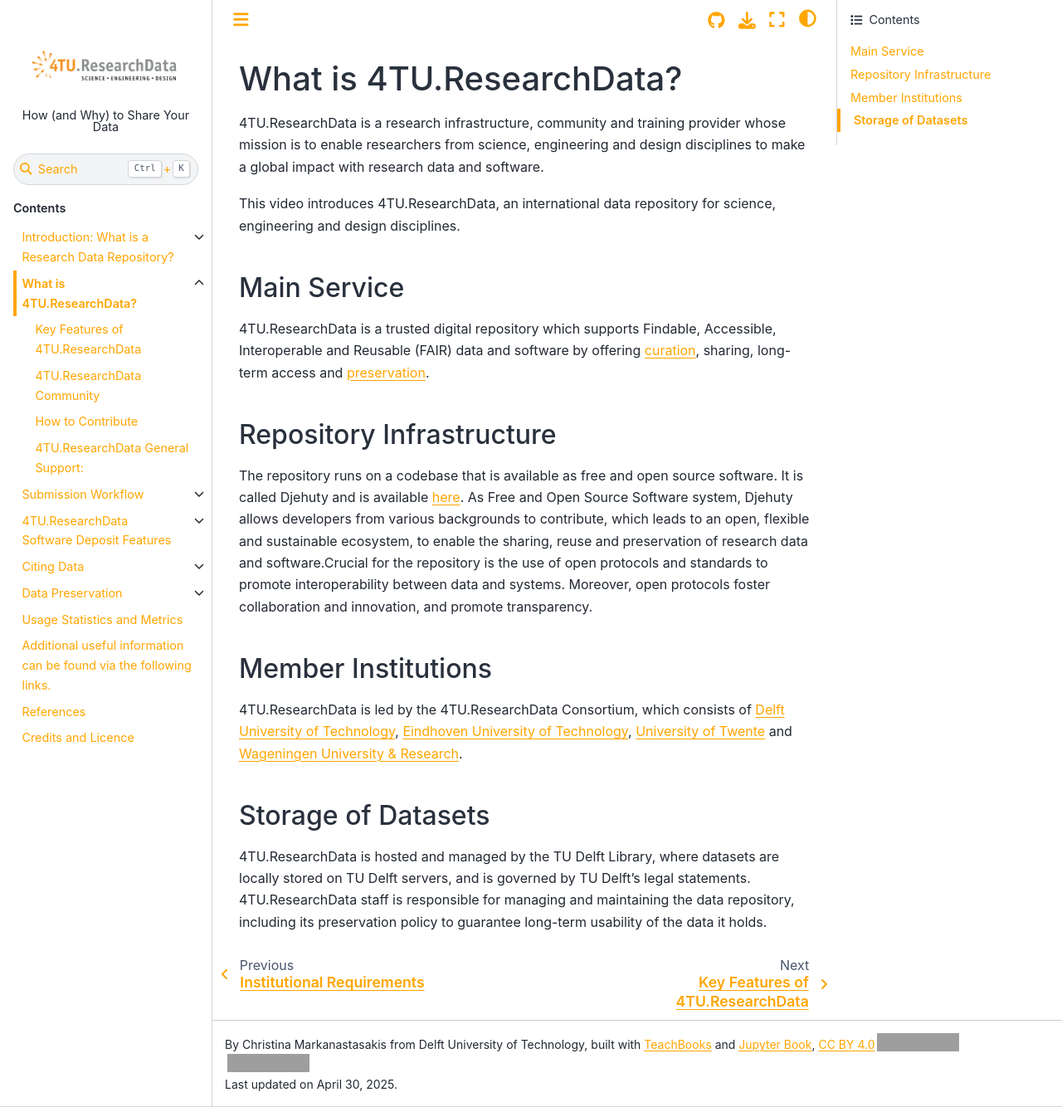
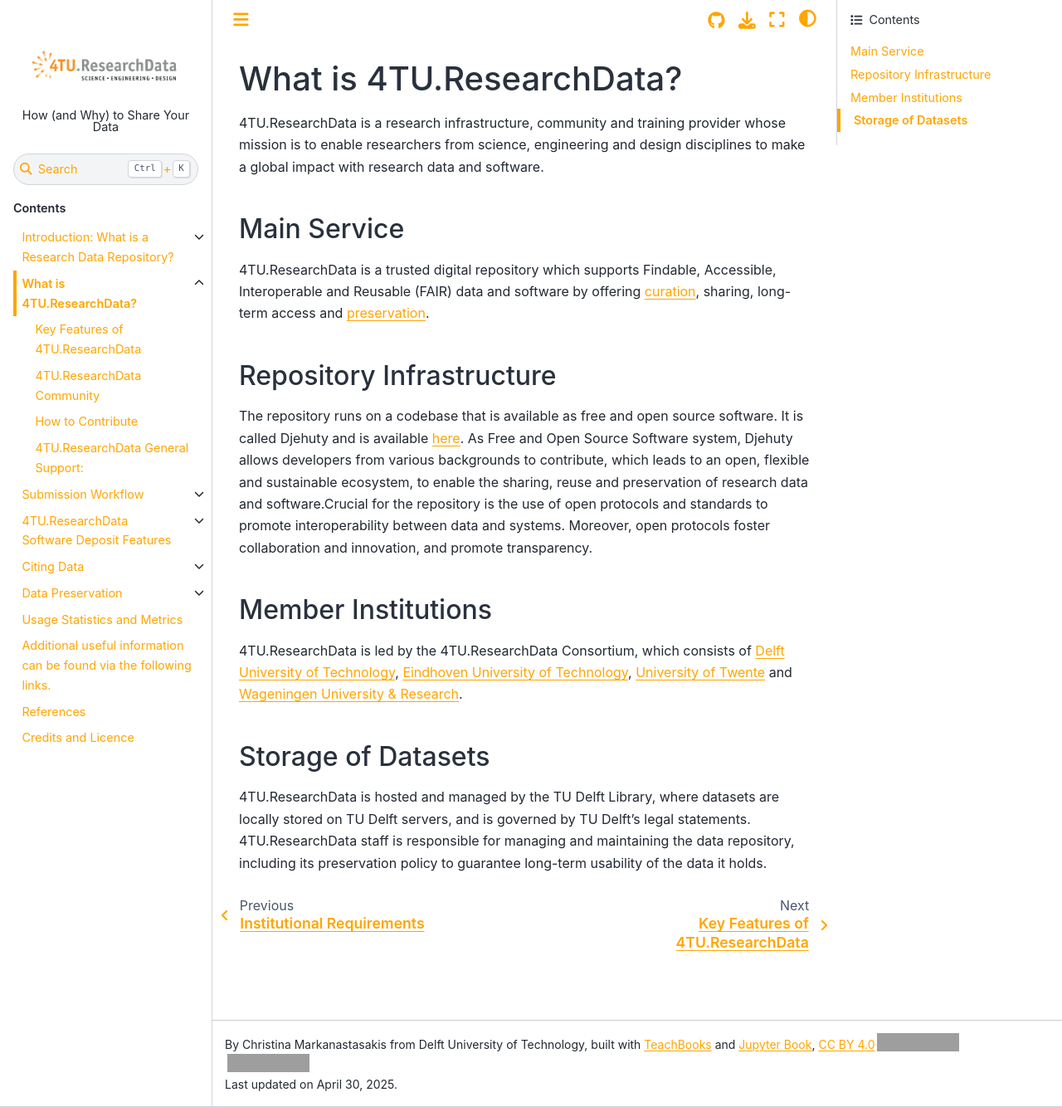
Before and after one commit to TUDelft-books/FAIR4TU_Submission_Help, a Jupyter Book: the page built from book/4tu_research_data/intro.md, in a window 1280 px wide and 1334 px high. Shown: the whole window at 83% size. Built offline with Jupyter Book 1.0.4 settings and Sphinx 7.4.7 and the Sphinx Book theme 1.1.4, drawn with Linux system fonts in a browser that asks for light colours; pages that are not in the unit, such as notebooks, are missing from menus; comment, search, counter and statistics services are not loaded; grey boxes are pictures that could not be loaded.

Commit message:
Update intro.md

```diff
--- a/book/4tu_research_data/intro.md
+++ b/book/4tu_research_data/intro.md
@@ -1,8 +1,6 @@
 # What is 4TU.ResearchData?
 
 4TU.ResearchData is a research infrastructure, community and training provider whose mission is to enable researchers from science, engineering and design disciplines to make a global impact with research data and software.
-
-This video introduces 4TU.ResearchData, an international data repository for science, engineering and design disciplines.
 
 ## Main Service
 
```
